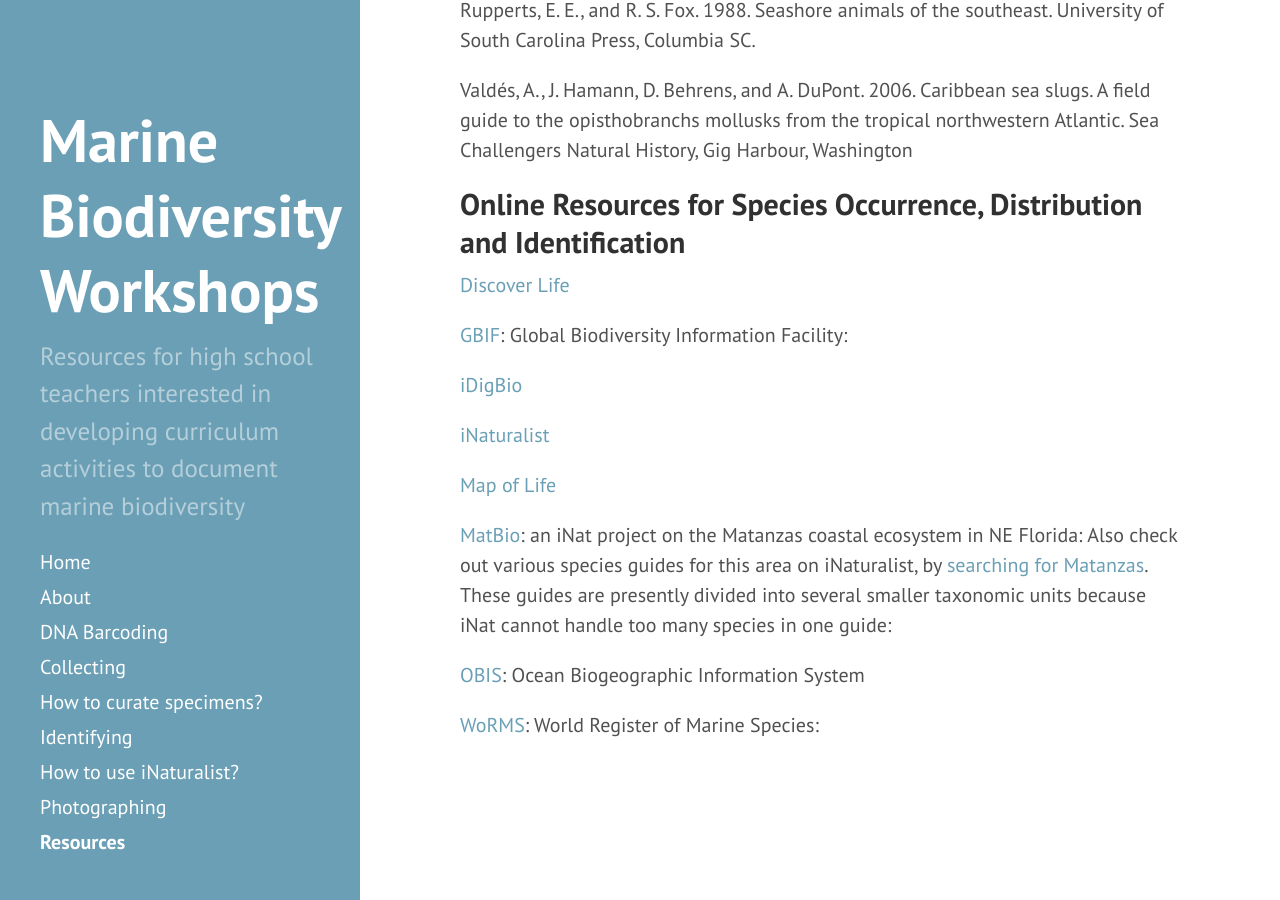
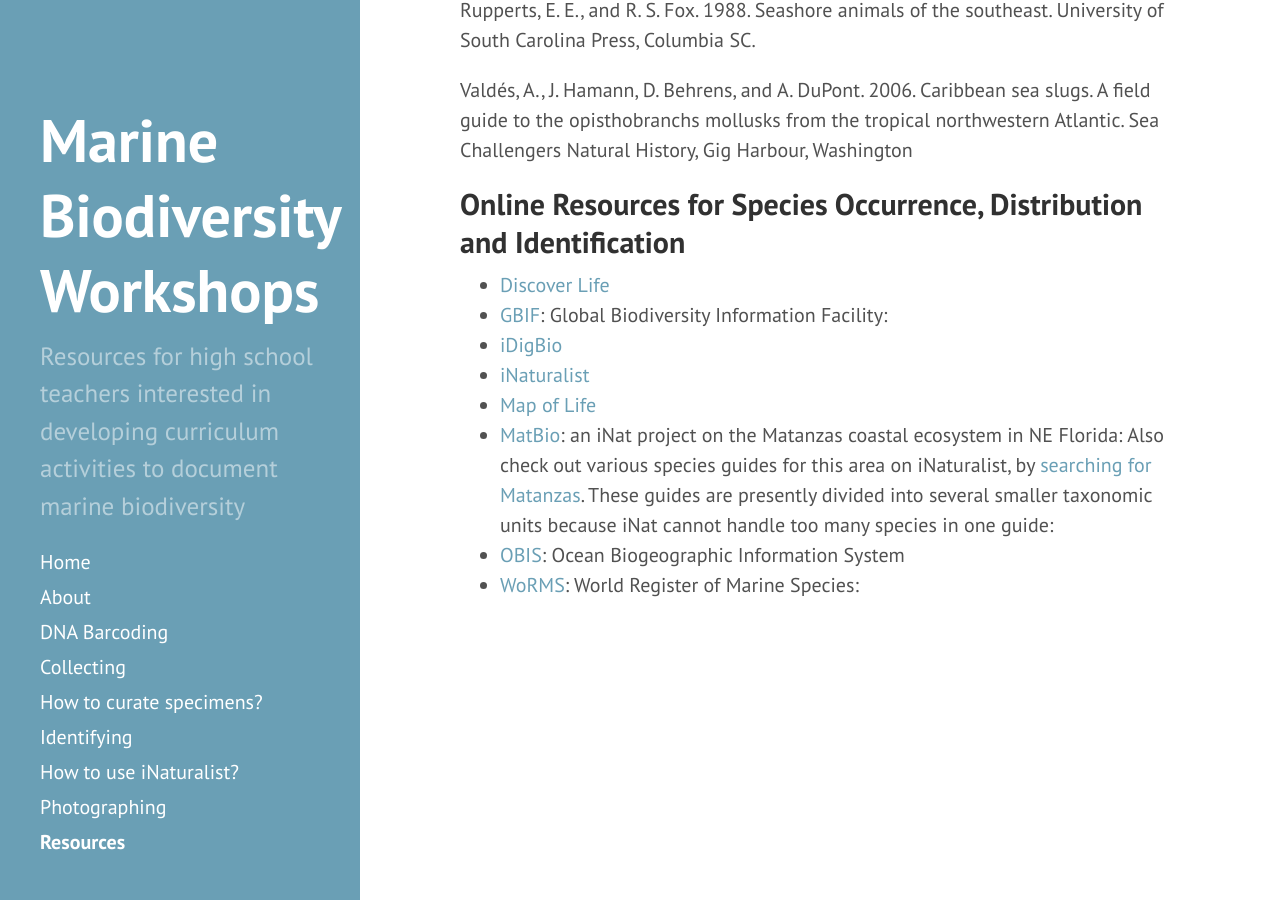
Before and after one commit to marine-diversity-workshops/marine-diversity-workshops.github.io, a Jekyll site: the page built from resources.md, in a window 1280 px wide and 900 px high, scrolled down 2804 px. Built offline with Jekyll 4.4.1, drawn with Linux system fonts in a browser that asks for light colours; nearby versions of some CDN libraries.

Commit message:
make a list

```diff
--- a/resources.md
+++ b/resources.md
@@ -98,24 +98,16 @@
 
 ## Online Resources for Species Occurrence, Distribution and Identification
 
-[Discover Life](http://www.discoverlife.org/)
-
-[GBIF](http://www.gbif.org/): Global Biodiversity Information Facility:
-
-[iDigBio](https://www.idigbio.org/)
-
-[iNaturalist](http://www.inaturalist.org)
-
-[Map of Life](https://mol.org/)
-
-[MatBio](http://www.inaturalist.org/projects/matbio-a-coastal-ecosystem-in-ne-florida):
+- [Discover Life](http://www.discoverlife.org/)
+- [GBIF](http://www.gbif.org/): Global Biodiversity Information Facility:
+- [iDigBio](https://www.idigbio.org/)
+- [iNaturalist](http://www.inaturalist.org)
+- [Map of Life](https://mol.org/)
+- [MatBio](http://www.inaturalist.org/projects/matbio-a-coastal-ecosystem-in-ne-florida):
 an iNat project on the Matanzas coastal ecosystem in NE Florida: Also check out
 various species guides for this area on iNaturalist, by
 [searching for Matanzas](http://www.inaturalist.org/guides/search?utf8=%E2%9C%93&q=matanzas&commit=Search).
 These guides are presently divided into several smaller taxonomic units because
 iNat cannot handle too many species in one guide:
-
-
-[OBIS](http://www.iobis.org/): Ocean Biogeographic Information System
-
-[WoRMS](http://www.marinespecies.org/): World Register of Marine Species:
+- [OBIS](http://www.iobis.org/): Ocean Biogeographic Information System
+- [WoRMS](http://www.marinespecies.org/): World Register of Marine Species:
```
